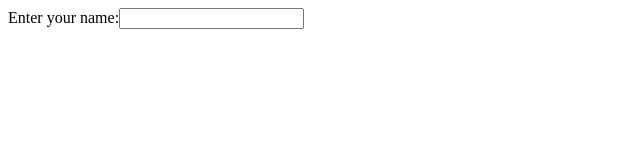
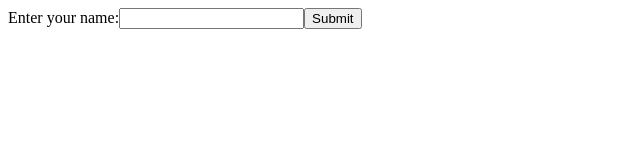
Before and after one commit to kmeixner/simple_react_app, a React (Create React App) app: page / in a window 1280 px wide. Shown: the top 160 px of the page, without its empty margins (0-640 px from the left). Built offline with nearby package versions, Linux system fonts and the light colour scheme.

Commit message:
+form submit example
modified:   src/index.js

```diff
--- a/src/index.js
+++ b/src/index.js
@@ -328,6 +328,8 @@ function Garage() {
 const myElement = <Garage />
 */
 
+// *** F) Forms: ***
+
 /*
 // eg 29: Basic form:
 // This will work as normal, the form will submit and the page will refresh.
@@ -345,6 +347,7 @@ function MyForm() {
 const myElement = <MyForm />
 */
 
+/*
 // eg 30: Use the useState Hook to manage the input:
 // *!* Requires: import { useState } from 'react'; *!*
 function MyForm() {
@@ -363,8 +366,32 @@ function MyForm() {
   )
 }
 const myElement = <MyForm />
+*/
 
-// *** F) Forms: ***
+// eg 31: control the submit action by adding an event handler
+// in the onSubmit attribute for the <form>:
+function MyForm() {
+  const [name, setName] = useState("");
+
+  const handleSubmit = (event) => {
+    event.preventDefault();
+    alert(`The name you entered was: ${name}`)
+  }
+
+  return (
+    <form onSubmit={handleSubmit}>
+      <label>Enter your name:
+        <input
+          type="text"
+          value={name}
+          onChange={(e) => setName(e.target.value)}
+        />
+      </label>
+      <input type="submit" />
+    </form>
+  )
+}
+const myElement = <MyForm />
 
 const root = ReactDOM.createRoot(document.getElementById('root'));
 root.render(myElement);
```
